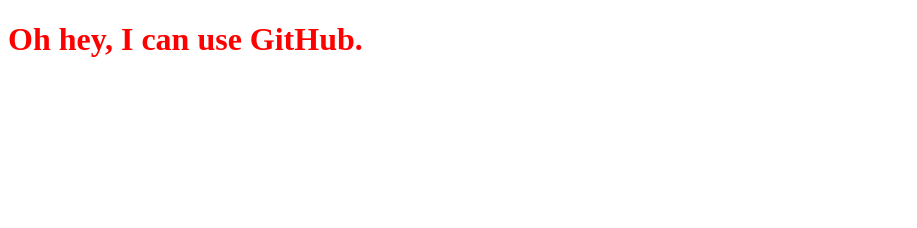
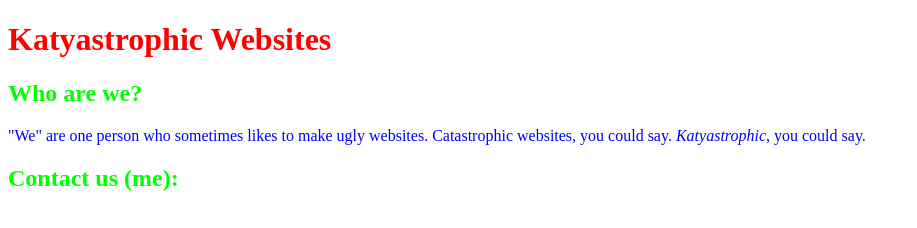
Before and after one commit to KatyaSenior/TechEdPractice, a plain HTML site: page index.html in a window 1280 px wide. Shown: the whole page, without its empty margins (0-917 px from the left). Drawn offline with Linux system fonts and the light colour scheme.

Commit message:
add contact us heading

```diff
--- a/css/style.css
+++ b/css/style.css
@@ -3,5 +3,9 @@ h1 {
 }
 
 h2 {
-  #00ff00
+  color: #00ff00;
 }
+
+p {
+  color: #0000ff;
+}
--- a/index.html
+++ b/index.html
@@ -7,6 +7,18 @@
     <link rel="stylesheet" href="/css/style.css" />
   </head>
   <body>
-    <h1>Oh hey, I can use GitHub.</h1>
+    <h1>Katyastrophic Websites</h1>
+    <div>
+      <h2>Who are we?</h2>
+      <p>
+        "We" are one person who sometimes likes to make ugly websites.
+        Catastrophic websites, you could say. <i>Katyastrophic</i>, you could
+        say.
+      </p>
+    </div>
+
+    <footer>
+      <h2>Contact us (me):</h2>
+    </footer>
   </body>
 </html>
```
